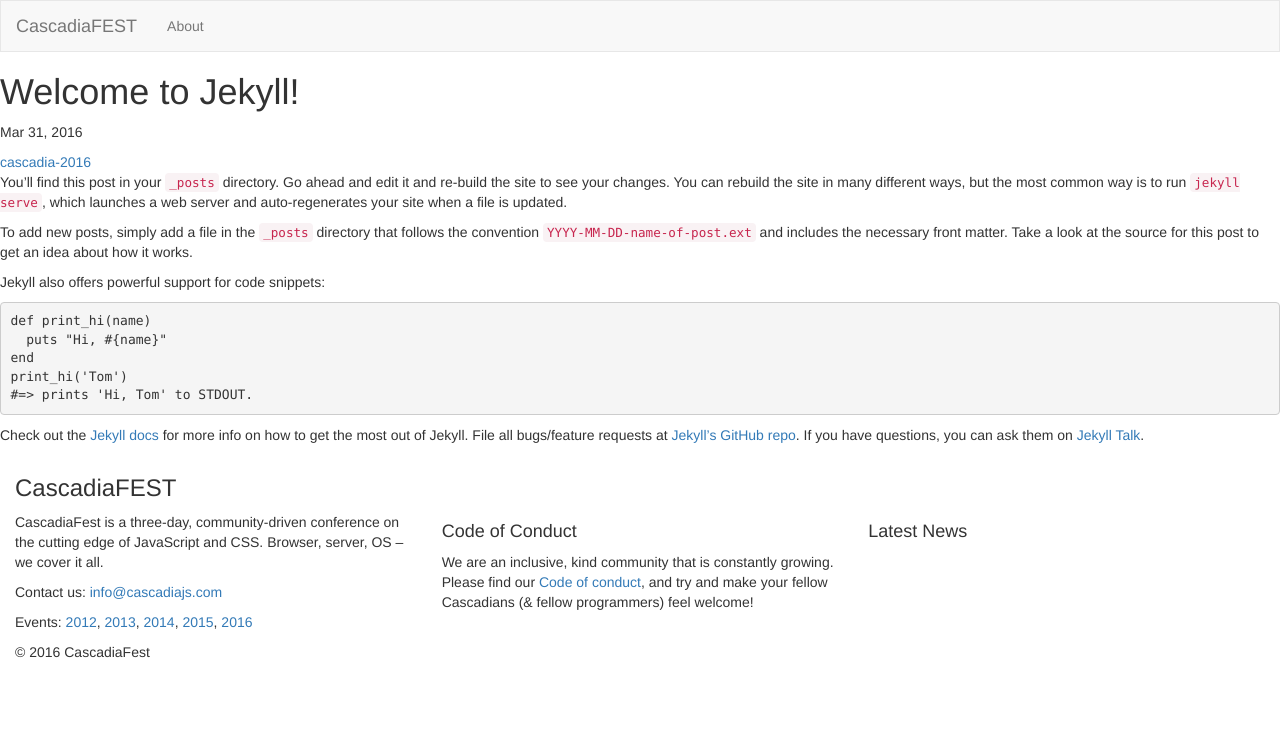
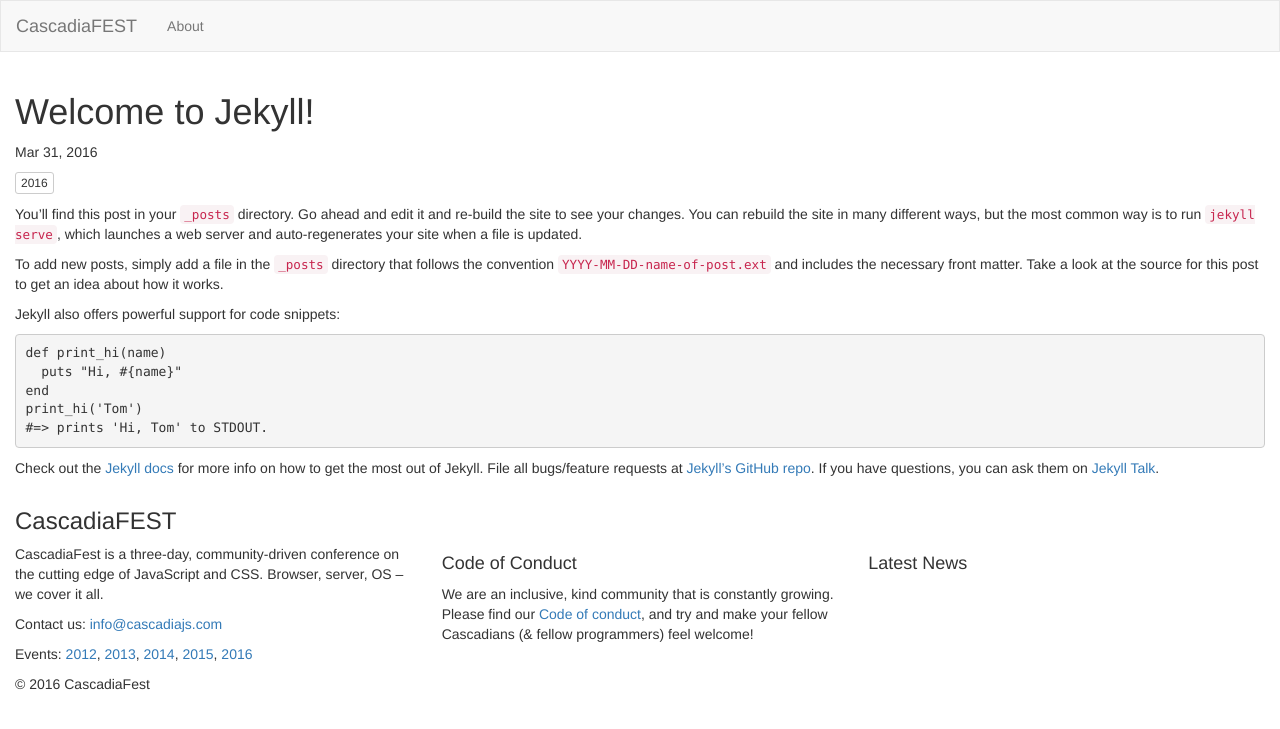
Before and after one commit to cascadiajs/news.cascadiafest.org, a Jekyll site: the page built from _posts/2016/2016-03-31-welcome-to-jekyll.markdown, in a window 1280 px wide. Shown: the top 729 px of the page. Built offline with Jekyll 4.4.1, drawn with Linux system fonts in a browser that asks for light colours.

Commit message:
move layout

```diff
--- a/cascadia-2016/list.json
+++ b/2016/list.json
@@ -1,5 +1,5 @@
 ---
-permalink: /cascadia-2016/posts/list.json
+permalink: /2016/posts/list.json
 ---
 
 [
--- /dev/null
+++ b/_layouts/2016/default.html
@@ -0,0 +1,18 @@
+<!DOCTYPE html>
+<html>
+
+  {% include head.html %}
+
+  <body class="{{ page.bodyClass }}">
+
+    {% include header.html %}
+
+    <div class="content">
+      {{ content }}
+    </div>
+
+    {% include footer.html %}
+
+  </body>
+
+</html>
--- a/_layouts/2016/post.html
+++ b/_layouts/2016/post.html
@@ -1,24 +1,28 @@
-<!DOCTYPE html>
-<html>
+---
+layout: 2016/default
+---
 
-  {% include head.html %}
-
-  <body>
-
-    {% include header.html %}
-
-    <div class="page-content">
-      <div class="wrapper">
+<div class="container-fluid">
+  <div class="row">
+    <div class="col-xs-12">
       <article class="post" itemscope itemtype="http://schema.org/BlogPosting">
 
         <header class="post-header">
           <h1 class="post-title" itemprop="name headline">{{ page.title }}</h1>
-            <p class="post-meta"><time datetime="{{ page.date | date_to_xmlschema }}" itemprop="datePublished">{{ page.date | date: "%b %-d, %Y" }}</time>{% if page.author %} • <span itemprop="author" itemscope itemtype="http://schema.org/Person"><span itemprop="name">{{ page.author }}</span></span>{% endif %}</p>
+
+          <p class="post-meta">
+            <time datetime="{{ page.date | date_to_xmlschema }}" itemprop="datePublished">{{ page.date | date: "%b %-d, %Y" }}</time>
+            {% if page.author %} • <span itemprop="author" itemscope itemtype="http://schema.org/Person"><span itemprop="name">{{ page.author }}</span></span>{% endif %}
+          </p>
+
+          <p>
+          {% for category in page.categories %}
+            <a href="/{{ category }}/posts/" class="btn btn-xs btn-default">{{ category }}</a>
+          {% endfor %}
+          </p>
         </header>
 
-          {% for category in page.categories %}
-            <a href="/{{ category }}/posts/">{{ category }}</a>
-          {% endfor %}
+
 
         <div class="post-content" itemprop="articleBody">
           {{ content }}
@@ -27,9 +31,4 @@
       </article>
     </div>
   </div>
-
-    {% include footer.html %}
-
-  </body>
-
-</html>
+</div>
--- a/_posts/2016/2016-03-31-welcome-to-jekyll.markdown
+++ b/_posts/2016/2016-03-31-welcome-to-jekyll.markdown
@@ -2,7 +2,7 @@
 layout: 2016/post
 title:  "Welcome to Jekyll!"
 date:   2016-03-31 16:10:00 -0700
-categories: cascadia-2016
+categories: '2016'
 ---
 
 You’ll find this post in your `_posts` directory. Go ahead and edit it and re-build the site to see your changes. You can rebuild the site in many different ways, but the most common way is to run `jekyll serve`, which launches a web server and auto-regenerates your site when a file is updated.
```
Also changed, not shown: 2016/posts.md (renamed from cascadia-2016/posts.md, +2 -2 lines), _layouts/2016/page.html (+11 -31 lines), _layouts/page.html (+9 -8 lines). Lines whose indentation alone changed are shown as unchanged.
